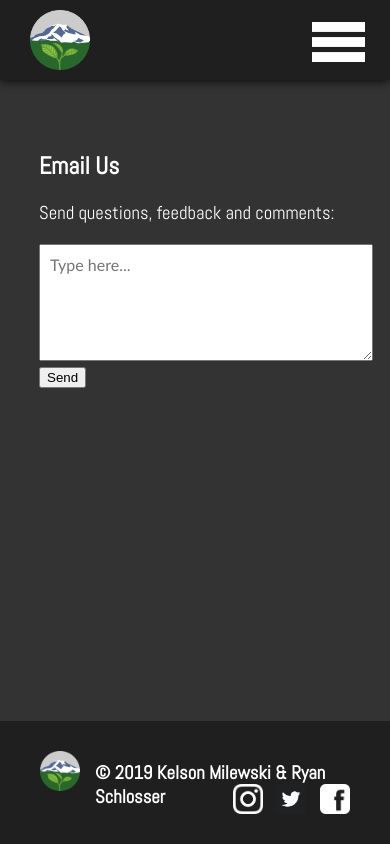
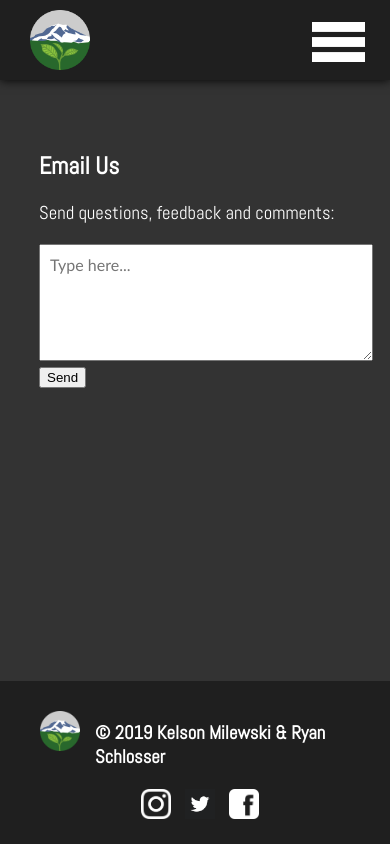
Before and after one commit to KelsonMilewski/Rainier, a PHP site: page /contact.html in a window 390 px wide. Run offline with PHP 8.4, Linux system fonts and the light colour scheme.

Commit message:
Fixed mobile footer

```diff
--- a/styles.css
+++ b/styles.css
@@ -198,7 +198,6 @@ table {
 /* footer */
 footer {
 	background: #1f1f1f;
-	overflow: auto;
 }
 .footer-logo {
 	height: 40px;
@@ -250,4 +249,10 @@ textarea {
 	textarea {
 		width: 100%;
 	}
+	.footer-social-section {
+		position: static;
+		float: none;
+		margin: 20px 0;
+		text-align: center;
+	}
 }
```
